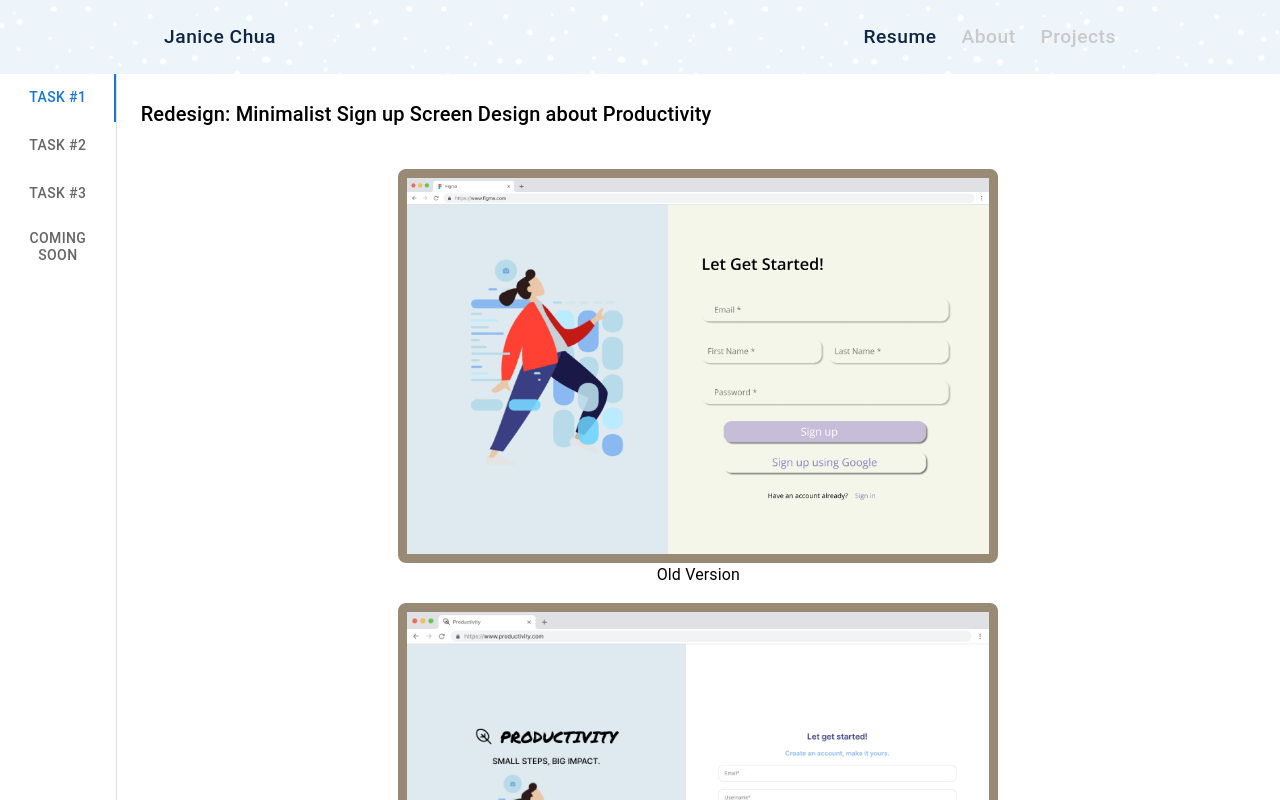
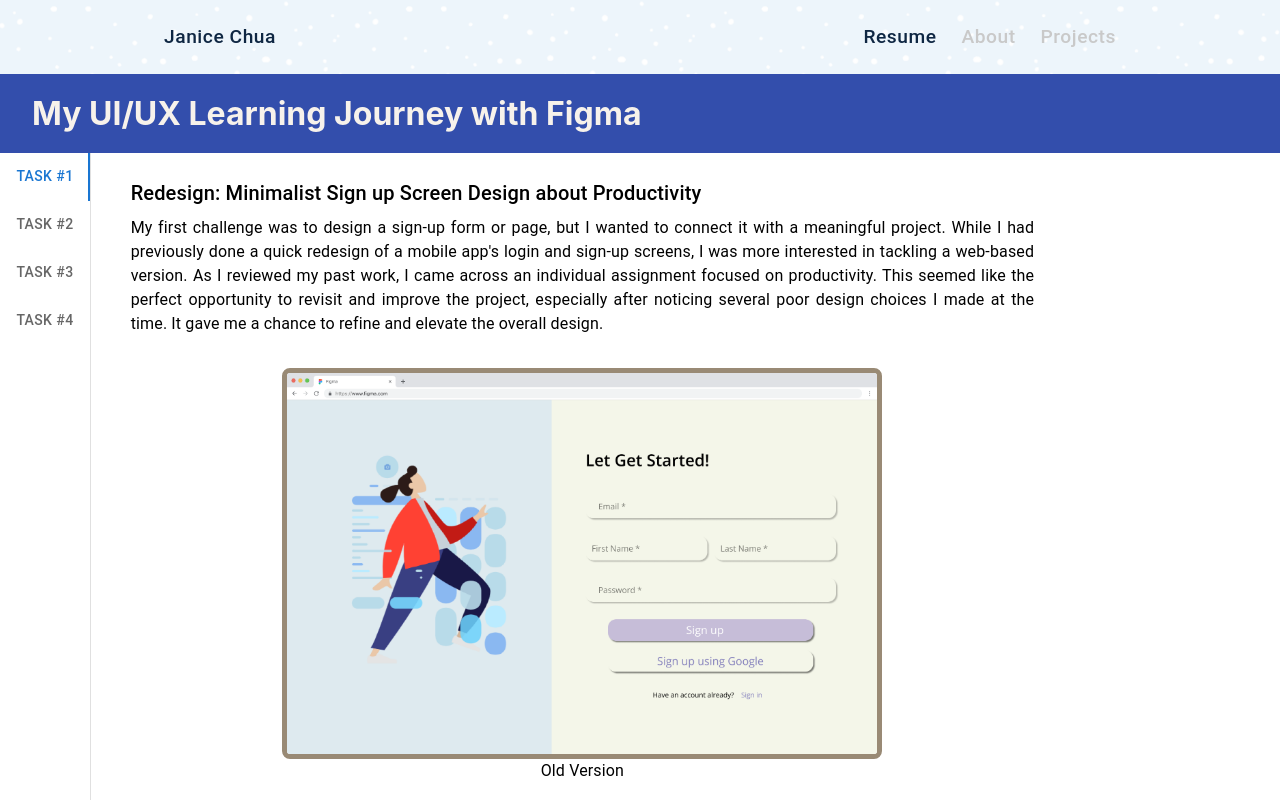
Before and after one commit to ChiiJan/Portfolio, a React (Create React App) app: page /UIPageTwo in a window 1280 px wide. Shown: the top 800 px of the page. Built offline with nearby package versions, Linux system fonts and the light colour scheme.

Commit message:
added content for figma journey

```diff
--- a/src/Pages/UIPageTwo.js
+++ b/src/Pages/UIPageTwo.js
@@ -19,8 +19,8 @@ function TabPanel(props) {
             {...other}
         >
             {value === index && (
-                <Box sx={{ p: 3 }}>
-                    <Typography>{children}</Typography>
+                <Box sx={{ p: 3, ml: 2, width: '80%' }}>
+                    <Typography textAlign={'justify'}>{children}</Typography>
                 </Box>
             )}
         </div>
@@ -51,6 +51,9 @@ function UITwo() {
     return (
         <div>
             <Navbar />
+            <div className="UI-header">
+                <h1>My UI/UX Learning Journey with Figma</h1>
+            </div>
             <div className='UI2-body'>
                 <Box
                     sx={{ flexGrow: 2, bgcolor: 'background.paper', display: 'flex' }}
@@ -61,18 +64,28 @@ function UITwo() {
                         value={value}
                         onChange={handleChange}
                         aria-label="Vertical tabs"
-                        sx={{ borderRight: 1, borderColor: 'divider' }}
+                        sx={{ borderRight: 1, borderColor: 'divider', width: '24%' }}
                     >
                         <Tab label="Task #1" {...a11yProps(0)} />
                         <Tab label="Task #2" {...a11yProps(1)} />
                         <Tab label="Task #3" {...a11yProps(2)} />
-                        <Tab label="Coming Soon" {...a11yProps(3)} />
+                        <Tab label="Task #4" {...a11yProps(3)} />
                     </Tabs>
 
                     <TabPanel value={value} index={0}>
+
                         <Typography variant="h6" gutterBottom >
                             Redesign: Minimalist Sign up Screen Design about Productivity
                         </Typography>
+
+                        My first challenge was to design a sign-up form or page, but I wanted to connect it with a meaningful project.
+                        While I had previously done a quick redesign of a mobile app's login and sign-up screens,
+                        I was more interested in tackling a web-based version.
+                        As I reviewed my past work, I came across an individual assignment focused on productivity.
+                        This seemed like the perfect opportunity to revisit and improve the project,
+                        especially after noticing several poor design choices I made at the time.
+                        It gave me a chance to refine and elevate the overall design.
+
                         <div className='image-content-pg2'>
                             <div class='item-pg2'>
                                 <img src={require('../assets/sign-up-old.png')} alt="Sign up Page Old Version" />
@@ -84,11 +97,19 @@ function UITwo() {
                                 <span class="caption-pg2">Redesigned Version</span>
                             </div>
                         </div>
+
                     </TabPanel>
                     <TabPanel value={value} index={1}>
                         <Typography variant="h6" gutterBottom>
                             Cart Checkout form
                         </Typography>
+                        My second challenge was to create a credit card checkout form or page.
+                        This led me to think of the overall cart checkout experience,
+                        so I decided to design both a cart checkout page and a credit card input form.
+                        I drew inspiration from Lazada’s mobile design due to its simplicity and user-friendly cart summary.
+                        However, I made some tweaks to the design, such as consolidating all payment options on a single page,
+                        rather than directing users to a separate one.
+                        If given the opportunity, I’d like to gather user feedback to assess whether this approach enhances the convenience of selecting different payment methods.
                         <div className='image-content-mobile'>
 
                             <div class='item-mobile'>
@@ -108,9 +129,16 @@ function UITwo() {
                         </div>
                     </TabPanel>
                     <TabPanel value={value} index={2}>
-                    <Typography variant="h6" gutterBottom >
-                            Redesign: Landing Screen Design about Productivity
+                        <Typography variant="h6" gutterBottom >
+                            Redesign: Pomodoro Timer
                         </Typography>
+                        The third challenge was to design a landing page, which raised the question: what should the main focus be?
+                        Referring back to my first challenge,
+                        I chose to redesign the landing page for the productivity project I had previously worked on.
+                        During my research, I realized that an effective landing page should extend the core product message,
+                        something I hadn’t fully utilized in my original design.
+                        For this redesign, I focused on adding more details,
+                        such as highlighting the key features of the productivity web app and incorporating a more prominent call-to-action button to drive engagement.
                         <div className='image-content-pg2'>
                             <div class='item-pg2'>
                                 <img src={require('../assets/Landing-page-old.png')} alt="Landing Page Old Version" />
@@ -124,8 +152,31 @@ function UITwo() {
                             </div>
                         </div>
                     </TabPanel>
-                    <TabPanel value={value} index={4}>
-                        Coming Soon
+                    <TabPanel value={value} index={3}>
+                        <Typography variant="h6" gutterBottom >
+                            Redesign: Landing Screen Design about Productivity
+                        </Typography>
+                        For the fourth challenge, I was tasked with designing a calculation element.
+                        Instead of creating a traditional calculator, I opted to design a Pomodoro timer,
+                        a time management tool that enhances focus, reduces distractions, and boosts productivity.
+                        This choice aligns with the productivity project I previously worked on.
+                        Through my research, I discovered that calculation elements can include interactive components
+                        and data visualization features beyond just calculators. A Pomodoro timer fits this concept well,
+                        as it allows users to input their desired focus duration. The system then saves and calculates the
+                        time spent and the number of Pomodoros completed, presenting this data in a report on a separate page of
+                        the web app.
+                        <div className='image-content-pg2'>
+                            <div class='item-pg2'>
+                                <img src={require('../assets/Timer-old.png')} alt="Landing Page Old Version" />
+
+                                <span class="caption-pg2">Old Version</span>
+                            </div>
+
+                            <div class='item-pg2'>
+                                <img src={require('../assets/Timer-new.png')} alt="Landing Page Redesigned Version" />
+                                <span class="caption-pg2">Redesigned Version</span>
+                            </div>
+                        </div>
                     </TabPanel>
                     <TabPanel value={value} index={5}>
                         Item Six
--- a/src/css/ui.css
+++ b/src/css/ui.css
@@ -2,15 +2,18 @@
     background-color: #ffe6b8;
 }
 
-.UIheader>h1 {
+.UI-header > h1 {
+    background-color: #334EAC;
+    min-height: 8vh;
     display: flex;
-    min-height: 8vh;
-    background-color: #ffe6b8;
-    color: #503300;
     font-size: 2rem;
-    padding: 20px 10rem;
+    color: #F7F2EB;
     justify-content: flex-start;
-    justify-content: center;
+    padding: 20px 2rem;
+
+    @media screen and (max-width: 767px) {
+        padding: 20px;
+    }
 }
 
 .UI-body {
@@ -52,9 +55,10 @@
 .image-content {
     display: flex;
     gap: 16px;
-    align-items: center;
+    align-items: flex-start;
     padding: 2rem;
     flex-wrap: wrap;
+    justify-content: flex-start;
 }
 
 div.item {
@@ -69,7 +73,8 @@ div.item > img {
     border: 1.125vh solid #998a75;
     border-radius: 20px;
     @media screen and (max-width: 767px){
-        width: 160px;
+        width: 200px;
+
     }
 }
 .caption {
@@ -95,7 +100,7 @@ div.item > img {
 .image-content-pg2 {
     display: flex;
     justify-content: center;
-    gap: 16px;
+    gap: 20px;
     align-items: flex-start;
     padding: 2rem;
     flex-wrap: wrap;
@@ -110,10 +115,11 @@ div.item-pg2 {
 div.item-pg2 > img {
     width: 600px;
     height: fit-content;
-    border: 1.125vh solid #998a75;
+    border: 0.725vh solid #998a75;
     border-radius: 8px;
     @media screen and (max-width: 767px){
-        width: 160px;
+        width: 320px;
+        border: 0.525vh solid #998a75;
     }
 }
 .caption-mobile {
@@ -122,9 +128,11 @@ div.item-pg2 > img {
 
 .image-content-mobile {
     display: flex;
-    gap: 16px;
+    gap: 20px;
     padding: 2rem;
     flex-wrap: wrap;
+    justify-content: center;
+
 }
 
 div.item-mobile {
@@ -135,12 +143,13 @@ div.item-mobile {
 
 }
 div.item-mobile > img {
-    width: 200px;
+    width: 320px;
     height: fit-content;
-    border: 1.125vh solid #998a75;
+    border: 0.725vh solid #998a75;
     border-radius: 8px;
     @media screen and (max-width: 767px){
         width: 160px;
+        border: 0.525vh solid #998a75;
     }
 }
 .caption-mobile {
```
Also changed, not shown: src/assets/Timer-new.png (added), src/assets/Timer-old.png (added).
